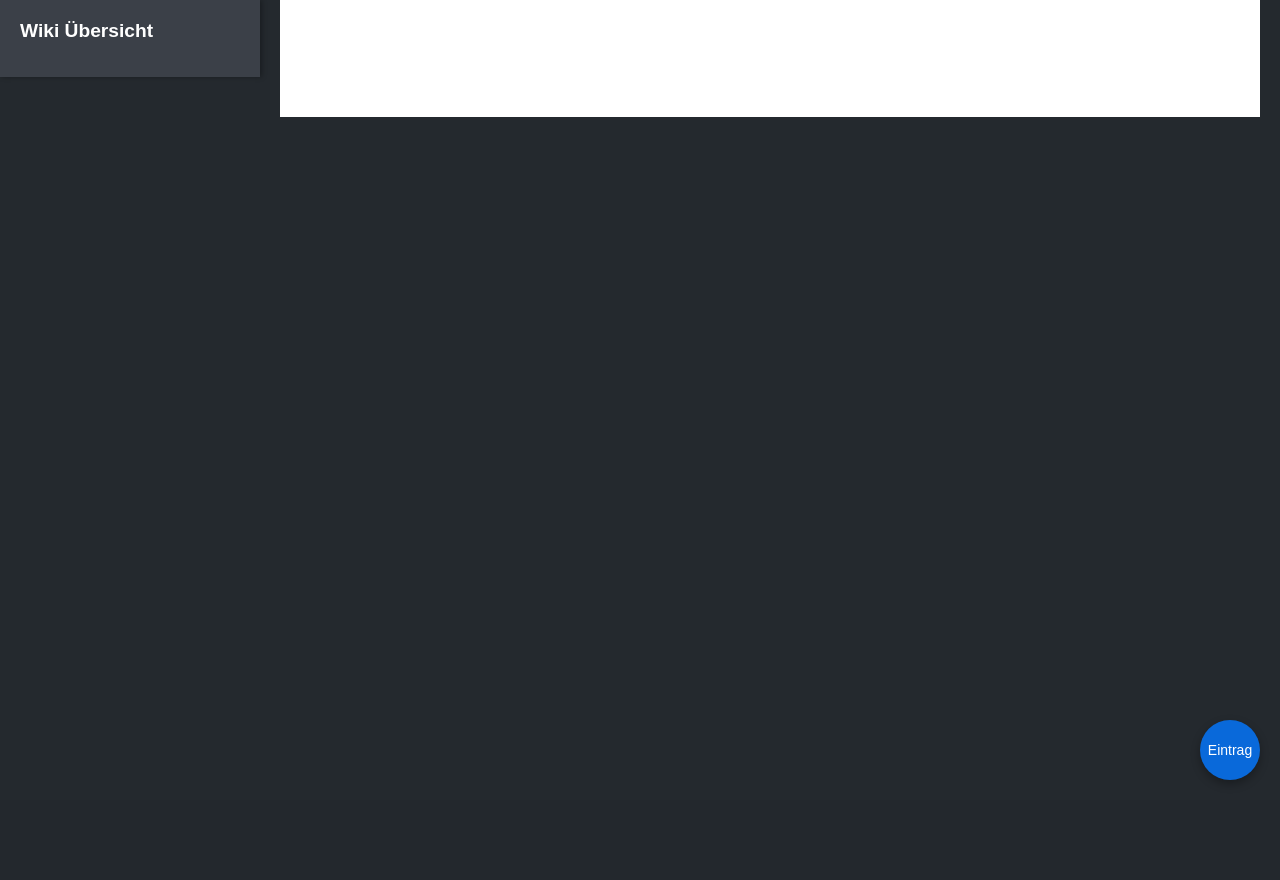
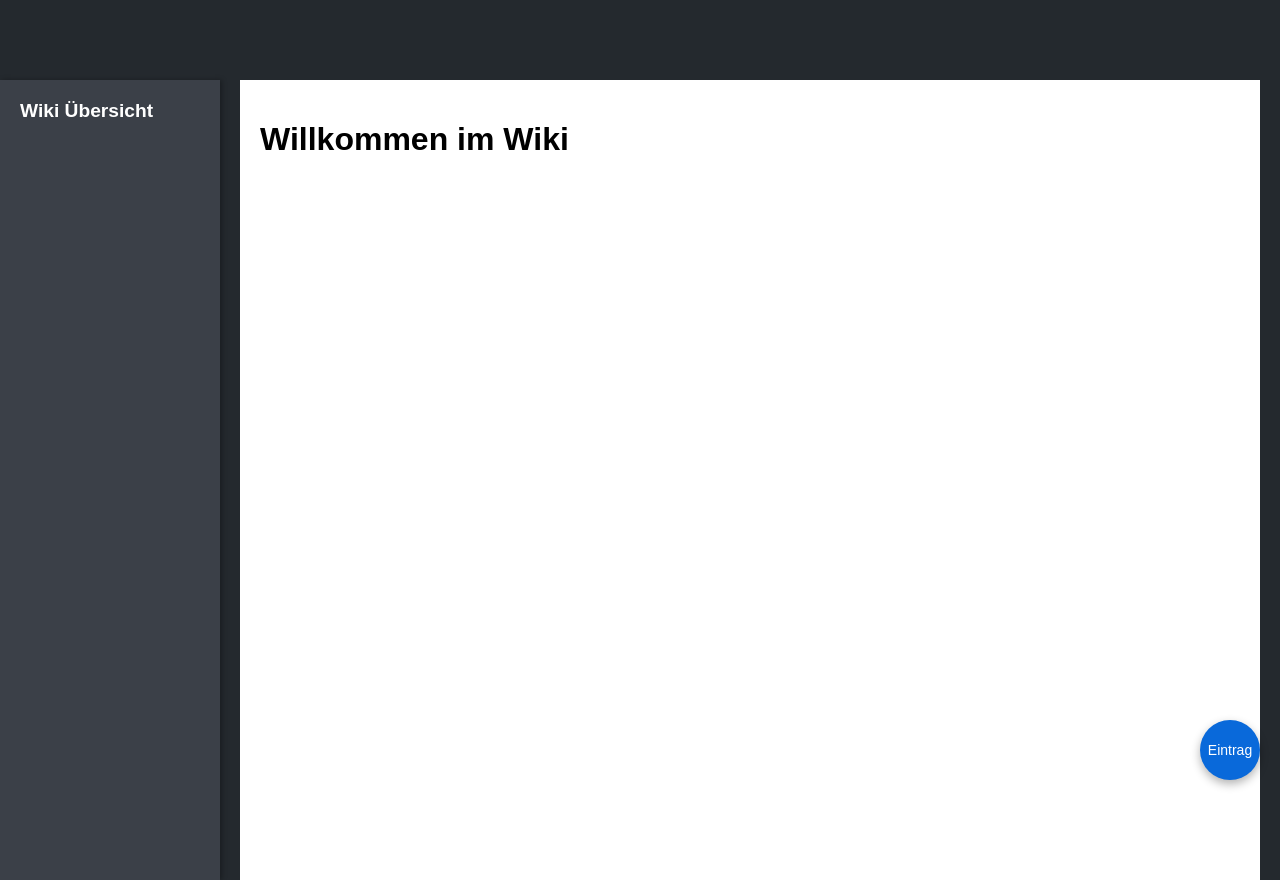
Before and after one commit to leanderkretschmer/itu-3-web, a PHP site: page /classbook/test.php in a window 1280 px wide. Before the commit the page ends 780 px from the top, so only its background shows below. Run offline with PHP 8.4, Linux system fonts and the light colour scheme; data that the repository does not hold is empty.

Commit message:
Update style.css

```diff
--- a/classbook/style.css
+++ b/classbook/style.css
@@ -8,26 +8,49 @@ body {
   background-color: #24292e; /* Dunkler Hintergrund */
 }
 
-/* Container für Seitenleiste und Inhalt */
+/* Header, der über die ganze Seite geht */
+.site-header {
+  width: 100%;
+  padding: 20px;
+  text-align: center;
+  background-color: #24292e; /* Gleicher dunkler Hintergrund wie der Body */
+  box-sizing: border-box;
+  position: fixed;
+  top: 0;
+  left: 0;
+  z-index: 100; /* Über dem Inhalt */
+}
+
+.site-header h1 {
+  margin: 0;
+  color: #fff;       /* Weißer Text */
+  font-size: 2em;
+  font-weight: bold;
+}
+
+/* Container für Sidebar und Hauptinhalt */
 .container {
   display: flex;
-  height: 100%;
+  height: calc(100% - 80px); /* Abzüglich Header-Höhe (hier ca. 80px, anpassen wenn nötig) */
   width: 100%;
+  margin-top: 80px; /* Platz für den Header */
 }
 
-/* Linke Sidebar: 220px breit, etwas helleres Grau, mit Drop‑Shadow */
+/* Linke Sidebar */
 .sidebar {
-  width: 220px; /* Etwas breiter */
-  height: 100%;
-  background-color: #3b4048; /* Etwas helleres Grau als der Seitenhintergrund */
+  width: 220px; /* Erhöhte Breite */
+  height: 100vh; /* Volle Höhe des Viewports */
+  background-color: #3b4048; /* Etwas helleres Grau */
   padding: 20px;
+  box-sizing: border-box;
   box-shadow: 2px 0 5px rgba(0, 0, 0, 0.3);
   overflow-y: auto;
 }
 
+/* Falls in der Sidebar Überschriften genutzt werden */
 .sidebar h2 {
   margin-top: 0;
-  color: #fff;  /* Weißer Text, falls Überschriften genutzt werden */
+  color: #fff;
   font-size: 1.2em;
   margin-bottom: 15px;
 }
@@ -48,7 +71,7 @@ body {
   display: block;
   padding: 8px 12px;
   text-decoration: none;
-  color: #fff; /* Weißer Text in der Sidebar */
+  color: #fff; /* Weißer Text für Links */
   border-radius: 6px;
   transition: background-color 0.3s ease;
 }
@@ -77,7 +100,7 @@ body {
   display: block;
 }
 
-/* Hauptinhalt – Abstand von der Sidebar und am rechten Rand */
+/* Hauptinhalt */
 .content {
   flex: 1;
   background-color: #fff;
@@ -85,19 +108,10 @@ body {
   margin-left: 20px; /* Abstand zur Sidebar */
   margin-right: 20px;
   overflow-y: auto;
+  box-sizing: border-box;
 }
 
-/* Überschrift "Willkommen im Wiki" im Hauptbereich */
-.content h1 {
-  color: #fff;             /* Weiß */
-  font-size: 2em;
-  font-weight: bold;       /* Bold */
-  text-align: center;      /* Zentriert */
-  margin-top: 20px;        /* Optional: Abstand vom Seitenanfang */
-  margin-bottom: 20px;
-}
-
-/* Stil für einzelne Wiki-Einträge (optional) */
+/* Stil für einzelne Wiki-Einträge */
 .wiki-entry {
   background: #fff;
   border: 1px solid #d0d7de;
```
